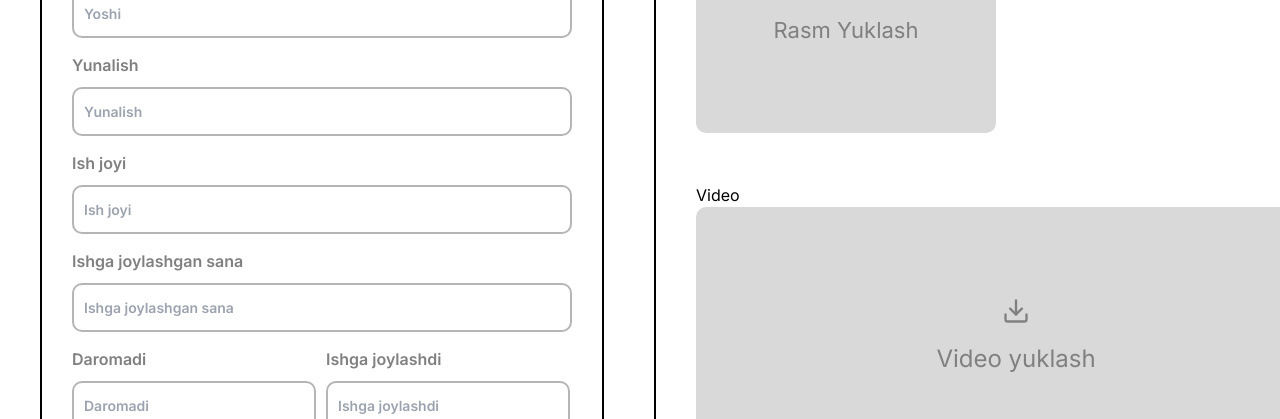
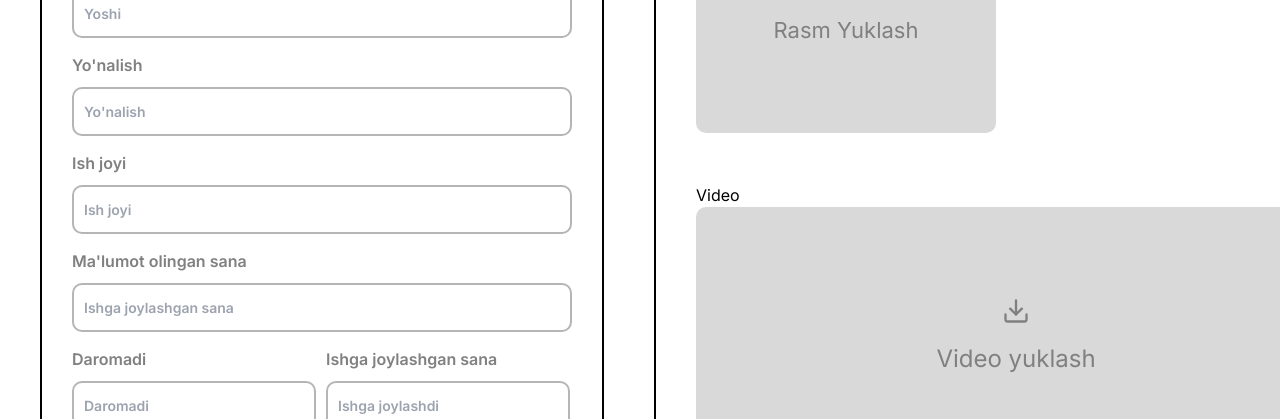
Before and after one commit to abduvosidvaliyev/proteach-admin, a React (Vite) app: page / in a window 1280 px wide. Shown: the part 289-708 px from the top of the page. Built offline with nearby package versions, Linux system fonts and the light colour scheme; no server answers; the database is empty.

Commit message:
Add style

```diff
--- a/src/App.jsx
+++ b/src/App.jsx
@@ -115,15 +115,15 @@ const App = () => {
               <input className='input' value={NewUser.age} type="text" name="age" placeholder='Yoshi' onChange={(e) => setNewUser({ ...NewUser, age: e.target.value })} required />
             </label>
             <label className='label'>
-              <span>Yunalish</span>
-              <input className='input' value={NewUser.job} type="text" name='job' placeholder='Yunalish' onChange={(e) => setNewUser({ ...NewUser, job: e.target.value })} required />
+              <span>Yo'nalish</span>
+              <input className='input' value={NewUser.job} type="text" name='job' placeholder="Yo'nalish" onChange={(e) => setNewUser({ ...NewUser, job: e.target.value })} required />
             </label>
             <label className='label'>
               <span>Ish joyi</span>
               <input className='input' value={NewUser.workplace} type="text" name="work" placeholder='Ish joyi' onChange={(e) => setNewUser({ ...NewUser, workplace: e.target.value })} required />
             </label>
             <label className='label'>
-              <span>Ishga joylashgan sana</span>
+              <span>Ma'lumot olingan sana</span>
               <input className='input' value={NewUser.Dateofemployment} type="text" name="work" placeholder='Ishga joylashgan sana' onChange={(e) => setNewUser({ ...NewUser, Dateofemployment: e.target.value })} required />
             </label>
             <div className='modal-inner'>
@@ -132,7 +132,7 @@ const App = () => {
                 <input className='input input-number' value={NewUser.price} type="text" name="price" placeholder='Daromadi' onChange={(e) => setNewUser({ ...NewUser, price: e.target.value })} required />
               </label>
               <label className='label '>
-                <span>Ishga joylashdi</span>
+                <span>Ishga joylashgan sana</span>
                 <input className='input input-number' value={NewUser.eddedData} type="text" name="addedData" placeholder='Ishga joylashdi' onChange={(e) => setNewUser({ ...NewUser, eddedData: e.target.value })} required />
               </label>
             </div>
```
